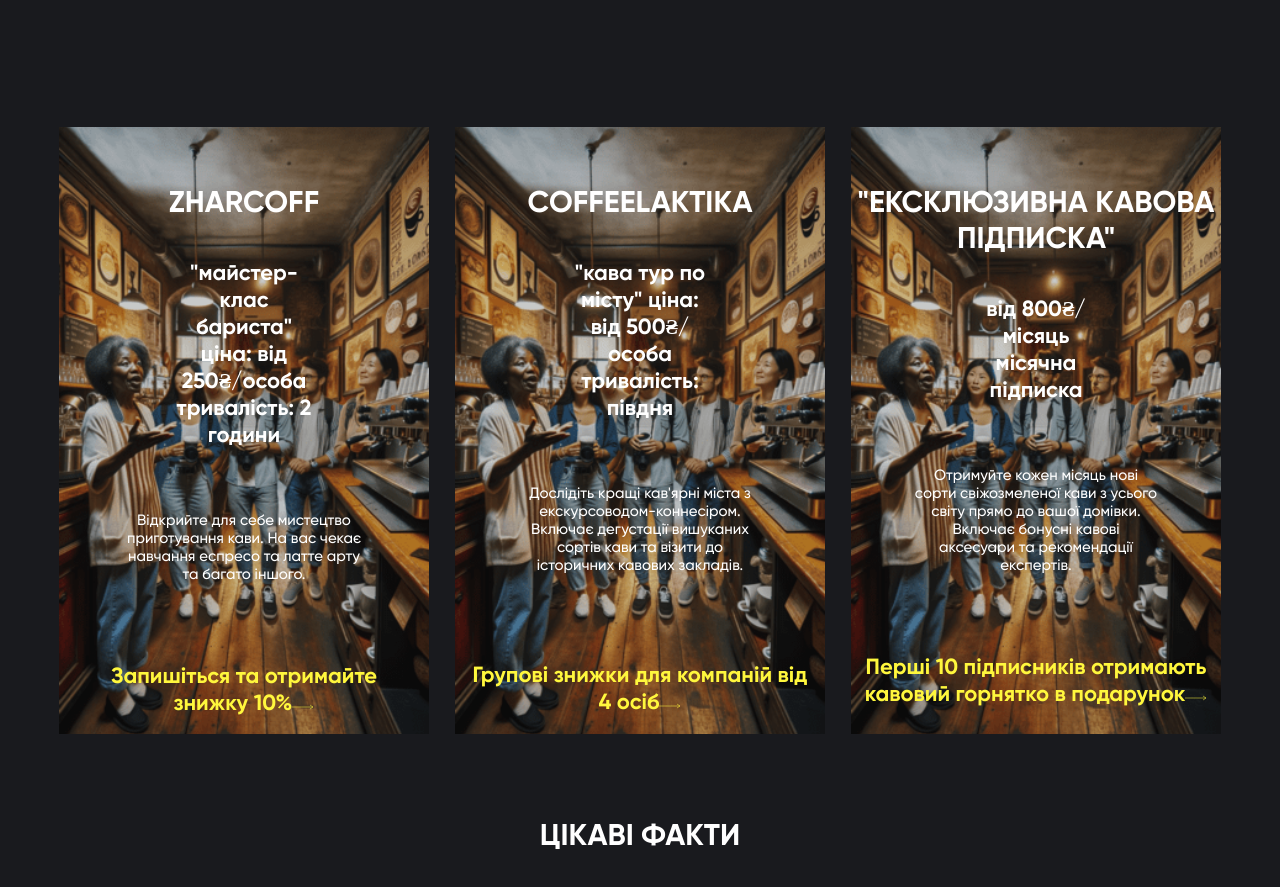
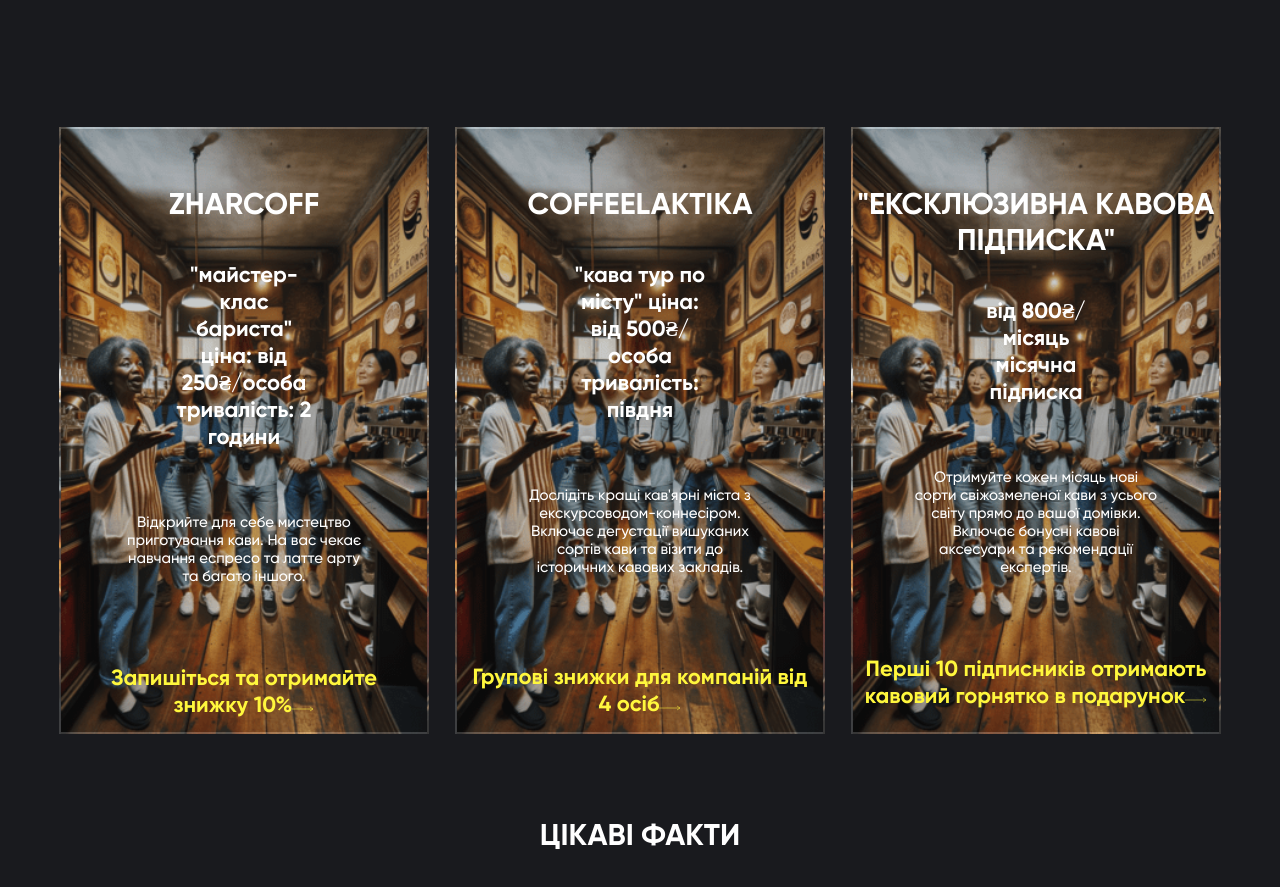
Before and after one commit to VetteIT/KavaPoruch, a website: page index.html in a window 1280 px wide. Shown: the part 2065-2952 px from the top of the page. Drawn offline with nearby package versions, Linux system fonts and the light colour scheme; files that its build step writes are made by us from their sources; a script that the page names is missing.

Commit message:
Update style.scss

```diff
--- a/scss/style.scss
+++ b/scss/style.scss
@@ -2474,8 +2474,9 @@
 .package__block {
     width: 370px;
     height: 607px;
+    border: 2px solid rgba(217, 217, 217, 0.2);
     transition: transform .5s;
-    background-image: url('/img/photo-1.png');
+    background-image: url('/img/photo-1.png'); /* Add your image path */
     background-size: cover;
     background-position: center;
     position: relative;
```
